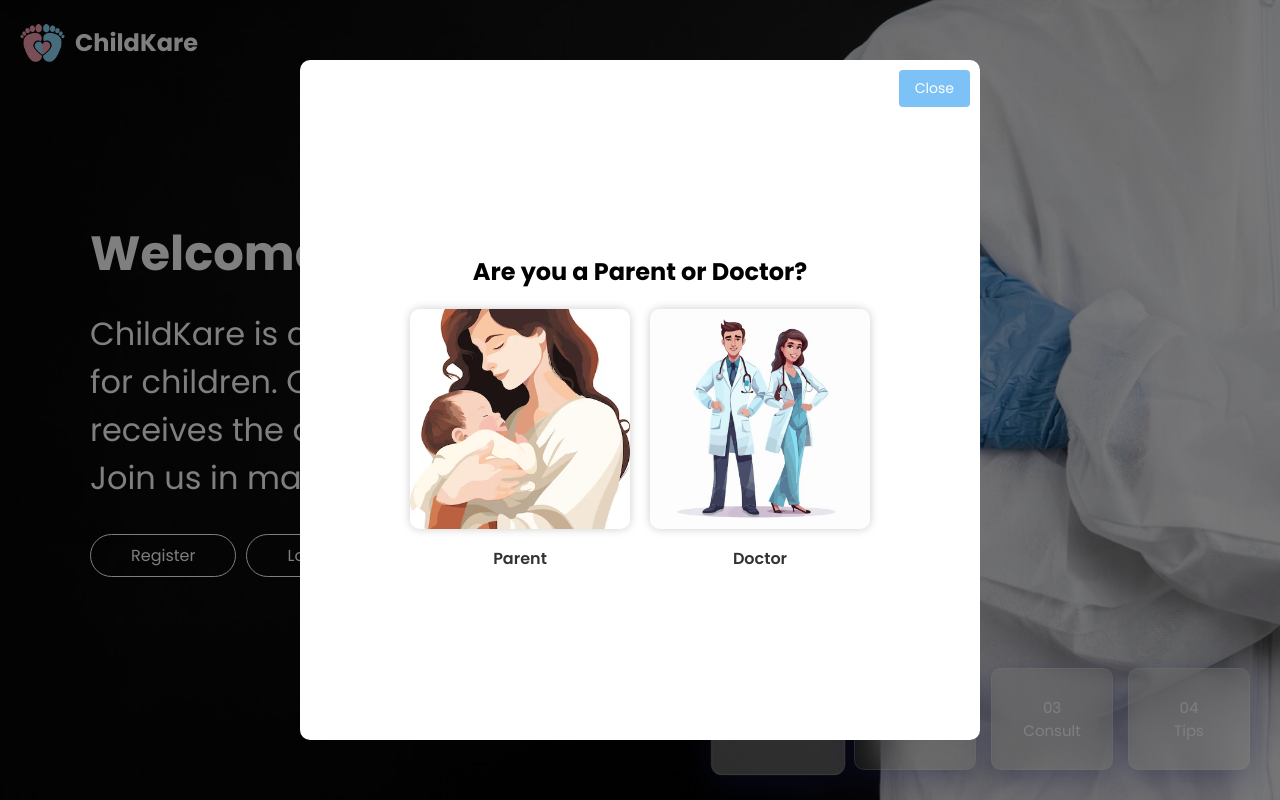
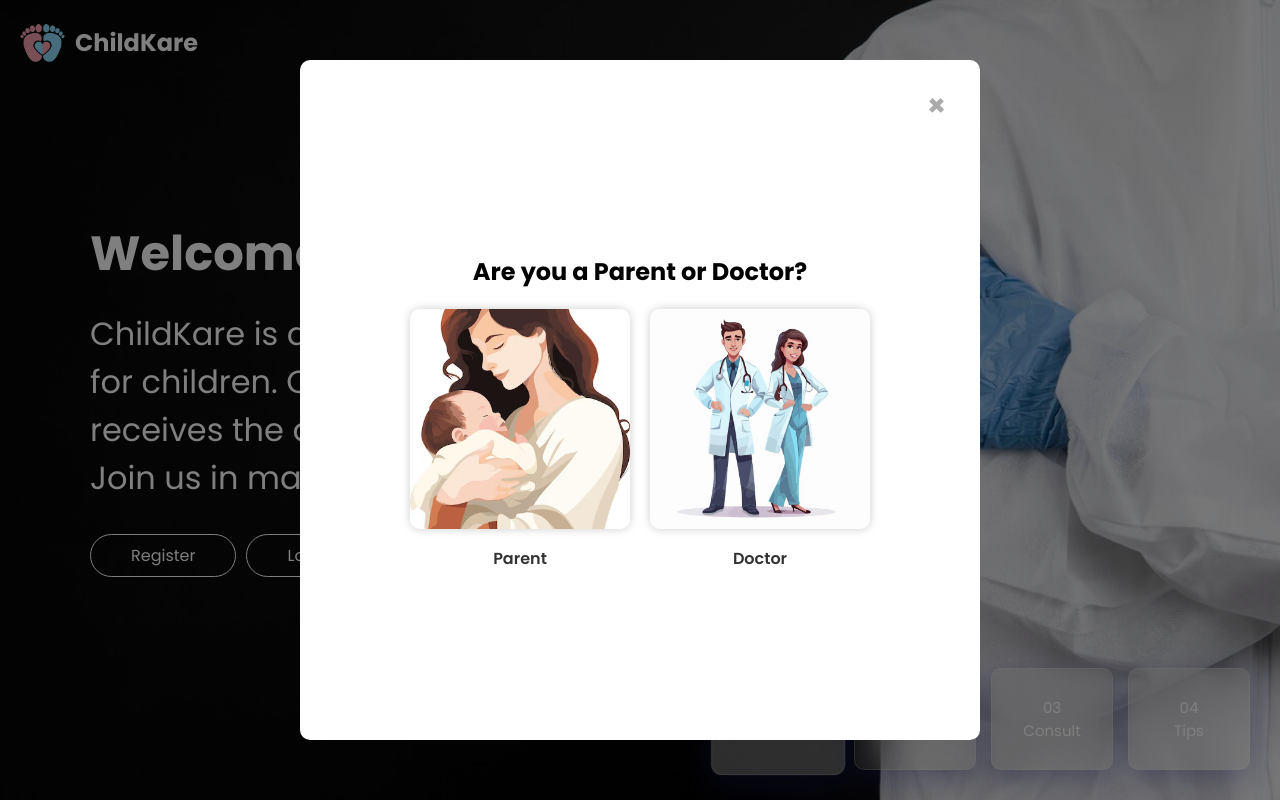
Before and after one commit to peakyblinder101/ChildKare-Project, a React (Vite) app in the folder ChildKare/Frontend/: page / in a window 1280 px wide. Both pictures are taken after a click on the button "Register". Built offline with nearby package versions, Linux system fonts and the light colour scheme.

Commit message:
back/close reg/log btn

```diff
--- a/ChildKare/Frontend/src/components/Modal/Modal/Modal.css
+++ b/ChildKare/Frontend/src/components/Modal/Modal/Modal.css
@@ -48,8 +48,8 @@
 /* Common button styling for Close and Back buttons */
 .modal-button {
   padding: 8px 16px;
-  background-color: #7dc2f7;
-  color: #fff;
+  background-color: transparent;
+  color: #aaa;
   border: none;
   border-radius: 4px;
   cursor: pointer;
@@ -60,7 +60,8 @@
 
 /* Hover Effect for both Close and Back Buttons */
 .modal-button:hover {
-  background-color: #028ef9;
+  color: #090909ab;
+  background-color: transparent;
   transform: scale(1.1);
 }
 
@@ -70,17 +71,22 @@
 }
 
 /* Positioning for Close Button */
-.close-modal {
+.close-modal, .back-button {
   position: absolute;
-  top: 10px;
-  right: 10px;
+  top: 16px;
+  font-weight: bold;
+  cursor: pointer;
+  transition: 0.2s ease-in-out;
 }
 
-/* Positioning for Back Button */
+.close-modal{
+  right: 18px;
+  font-size: 30px;
+}
+
 .back-button {
-  position: absolute;
-  top: 10px;
-  left: 10px;
+  left: 18px;
+  font-size: 25px;
 }
 
 /* Styling for Role Images (Parent/Doctor) */
--- a/ChildKare/Frontend/src/components/Modal/Modal/Modal.jsx
+++ b/ChildKare/Frontend/src/components/Modal/Modal/Modal.jsx
@@ -52,13 +52,13 @@ function Modal({ isModalOpen, closeModal, formType }) {
       <div className="modal">
         {/* Close Button */}
         <button className="modal-button close-modal" onClick={closeModal}>
-          Close
+          ×
         </button>
 
         {/* Back Button */}
         {role && (
           <button className="modal-button back-button" onClick={handleBack}>
-            Back
+            🡄
           </button>
         )}
 
```
